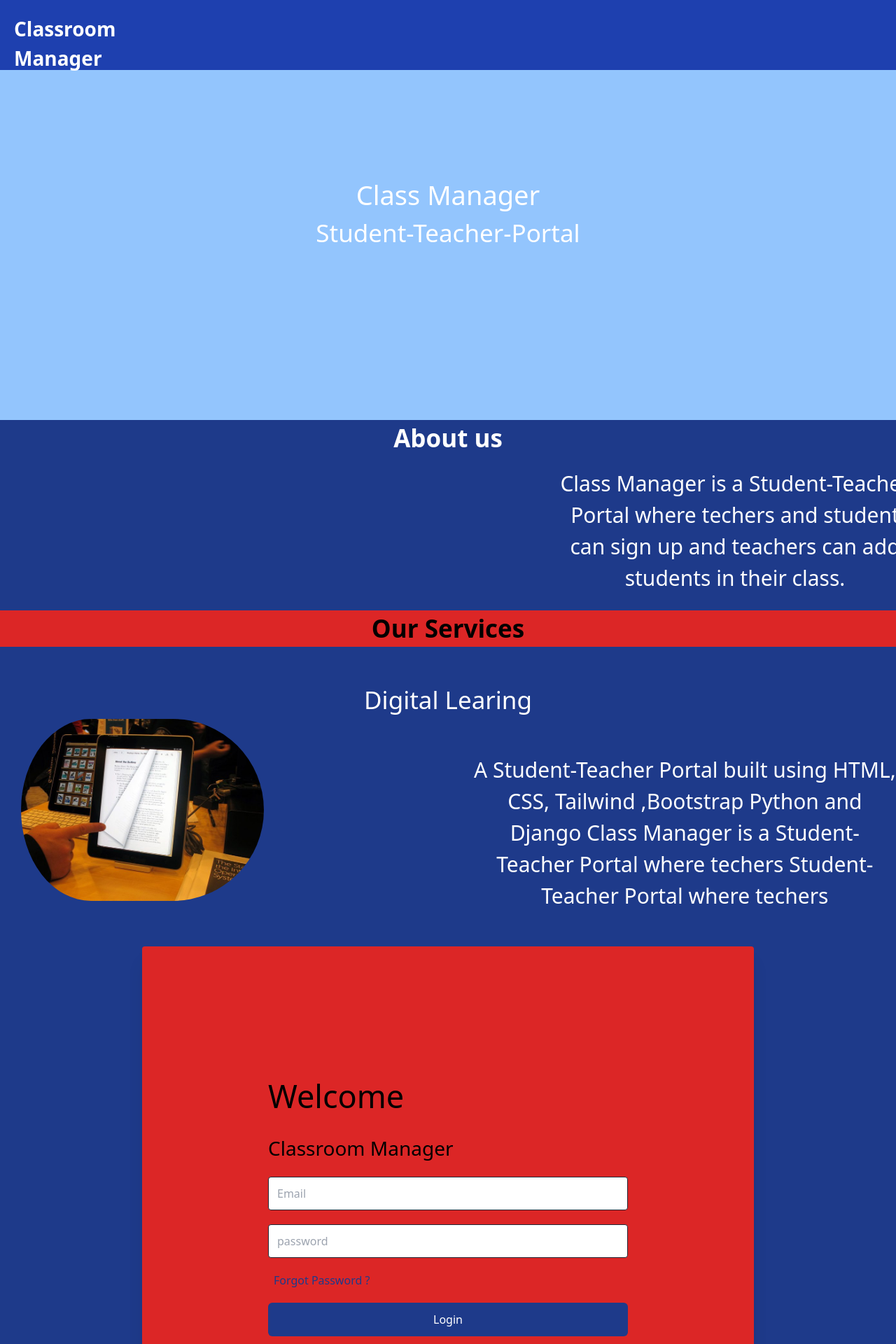
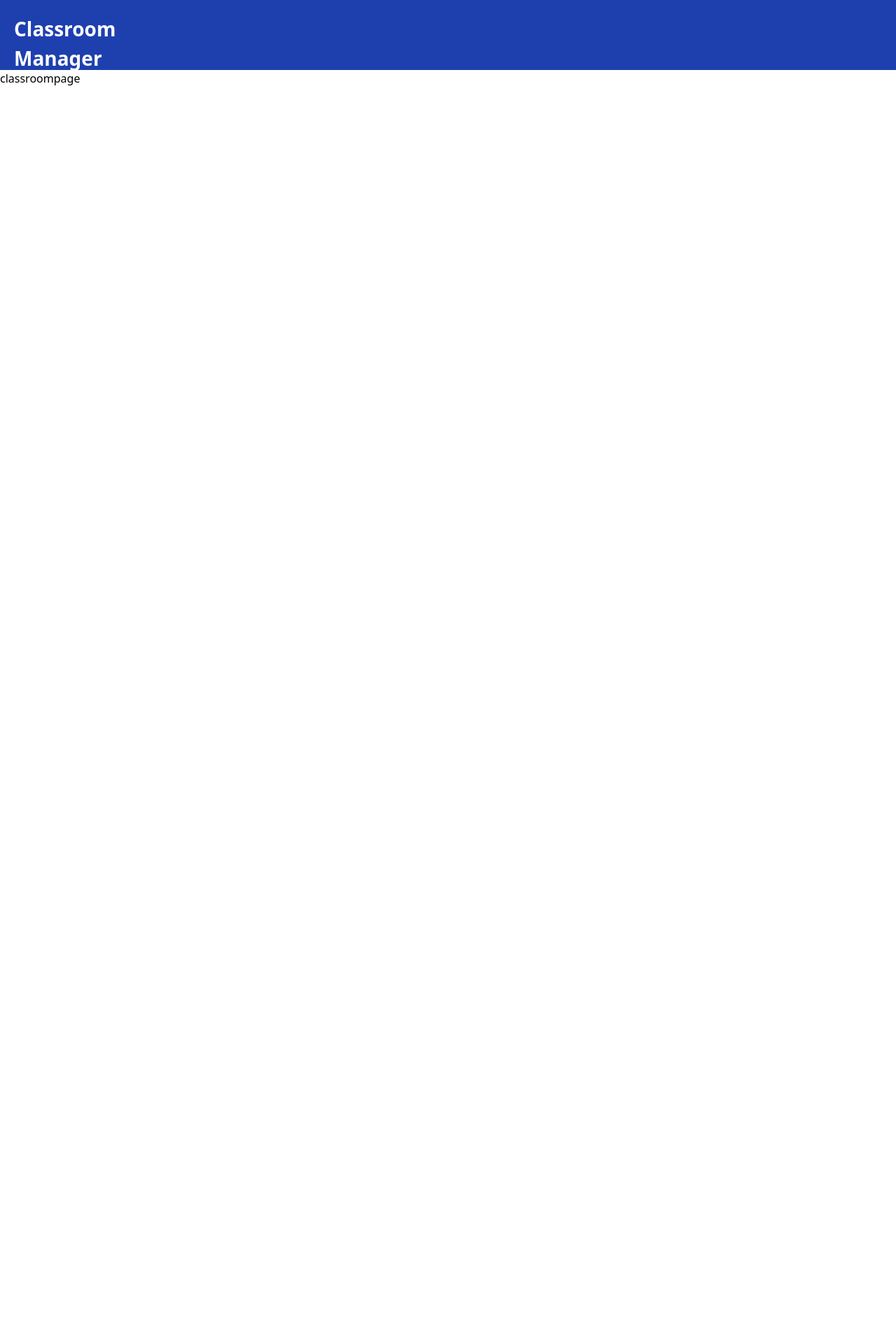
Before and after one commit to DHARUNDP5/Classroom-project, a React (Create React App) app in the folder project-classroom/: page / in a window 1280 px wide. Shown: the top 1920 px of the page at 70% size. After the commit the page ends 800 px from the top, so only its background shows below. Built offline with nearby package versions, Linux system fonts and the light colour scheme.

Commit message:
classroom page UI

```diff
--- a/project-classroom/src/App.js
+++ b/project-classroom/src/App.js
@@ -2,14 +2,17 @@ import React from 'react'
 import Homepage from './Homepage/homepage'
 import Header from './Components/Header/header'
 import Login from './Login/login'
+import Classroompage from './Components/ClassroomPage/classroompage'
 
 
 function App() {
   return (
     <div>
       <Header/>
-      <Homepage/>
-      <Login />
+      <Classroompage/>
+      {/* <Homepage/>
+      <Login /> */}
+
     </div>
   )
 }
--- /dev/null
+++ b/project-classroom/src/Components/ClassroomPage/classroompage.js
@@ -0,0 +1,9 @@
+import React from 'react'
+
+const Classroompage=()=> {
+  return (
+    <div>classroompage</div>
+  )
+}
+
+export default Classroompage
```
